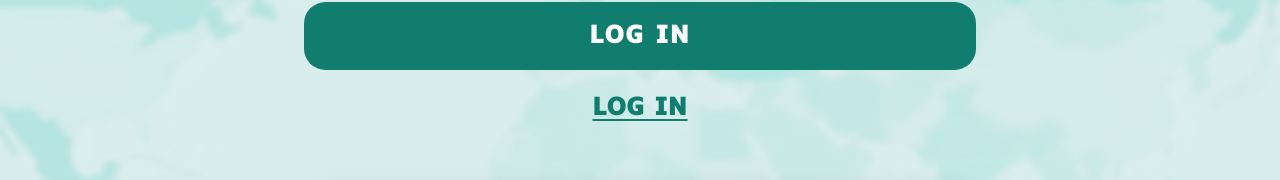
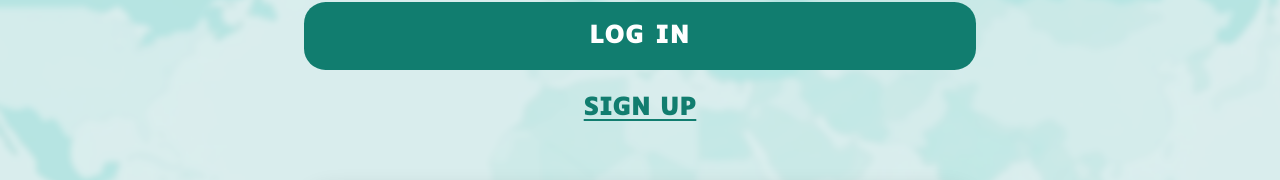
Before and after one commit to loucalm/WS401, a Vue app in the folder frontend/: page /login in a window 1280 px wide. Shown: the part 550-730 px from the top of the page. Built offline with nearby package versions, Linux system fonts and the light colour scheme.

Commit message:
Fix erreur texte

```diff
--- a/frontend/src/components/Login.vue
+++ b/frontend/src/components/Login.vue
@@ -73,7 +73,7 @@
         @click="goToRegister"
         class="font-ui mt-4 block w-full text-center text-[0.95rem] font-bold uppercase text-main underline underline-offset-4 sm:mt-5 sm:text-body-24"
       >
-        LOG IN
+        SIGN UP
       </button>
 
       <div class="mt-7 space-y-4 sm:mt-14 sm:space-y-7">
```
